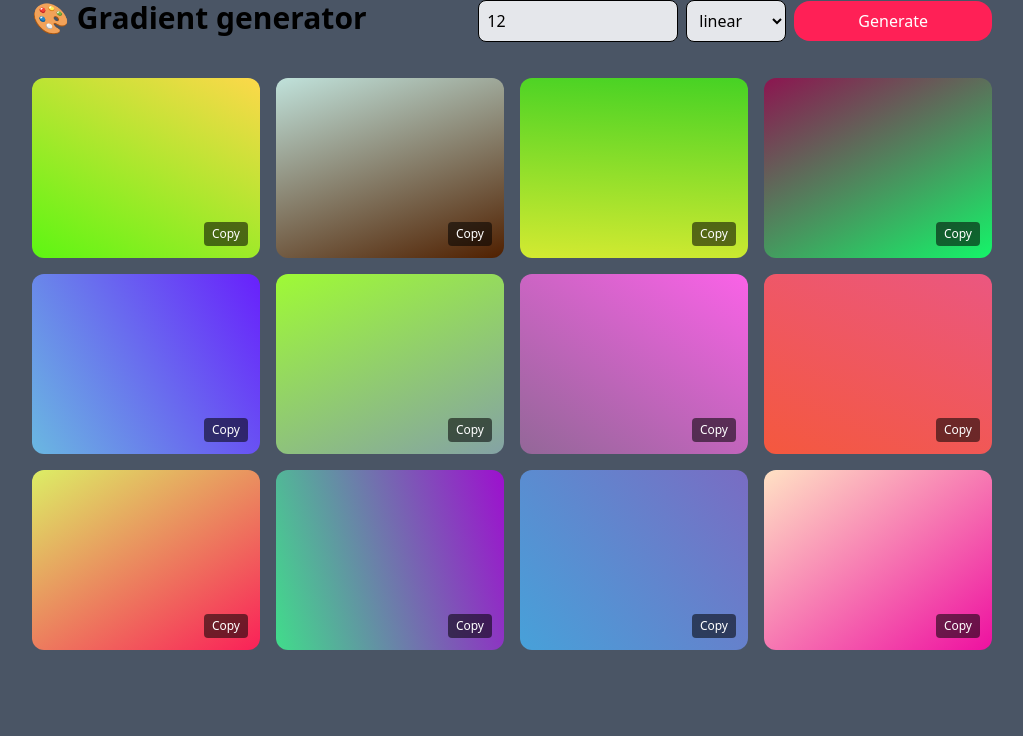
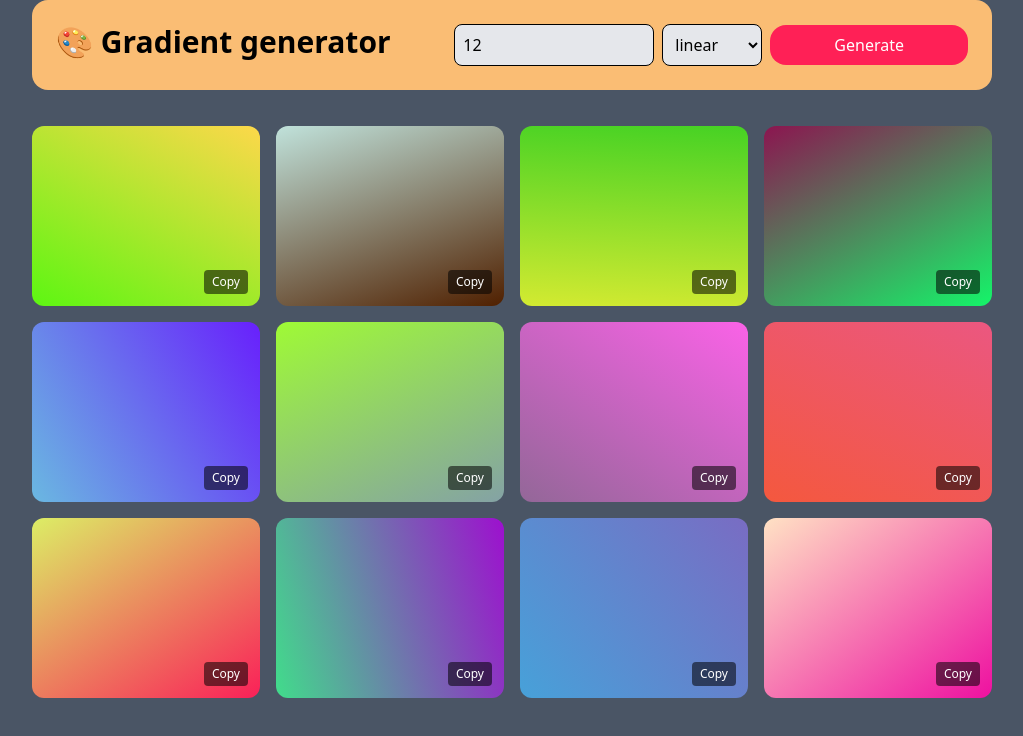
Before and after one commit to ankitkr52/Gradient-generator, a React (Vite) app: page / in a window 1280 px wide. Shown: the top 736 px of the page, without its empty margins (128-1151 px from the left). Built offline with nearby package versions, Linux system fonts and the light colour scheme.

Commit message:
fixed some basic issues

```diff
--- a/src/App.jsx
+++ b/src/App.jsx
@@ -41,7 +41,7 @@ const App = () => {
   }
   const onCopy = (css) => {
     navigator.clipboard.writeText(css)
-    toast.success("gradient code copied", { position: 'top-center' })
+    toast.success("gradient code copied", { position: 'top-right' })
   }
   useEffect(() => {
     generategradients()
@@ -49,7 +49,11 @@ const App = () => {
   return (
     <div className='min-h-screen bg-gray-600'>
       <div className='w-9/12 mx-auto space-y-9'>
-        <div className='flex justify-between'>
+        <div className='flex justify-between p-6 rounded-2xl'
+        style={{
+          // background:'linear-gradient(351deg,#d848da,#f414ab)'
+          background:getHexColorcode()
+        }}>
           <h1 className='text-3xl font-bold'>
             🎨 Gradient generator
           </h1>
```
